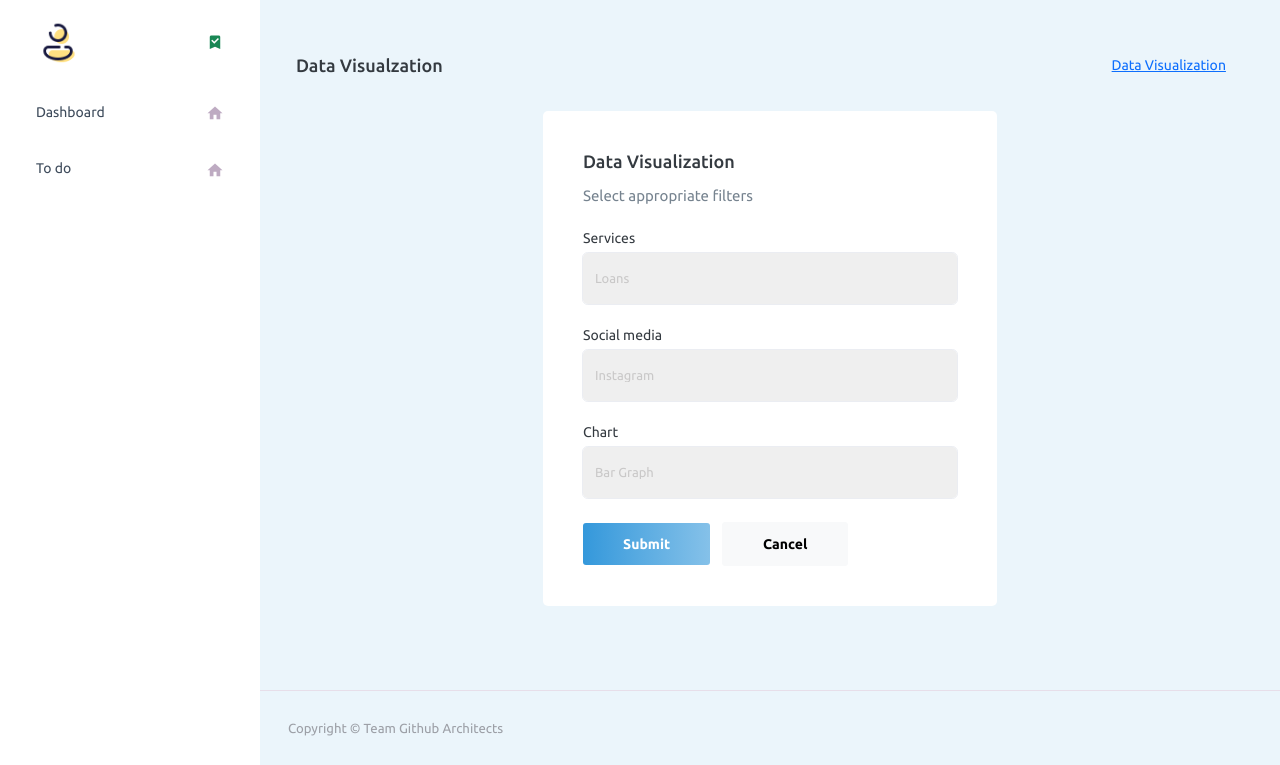
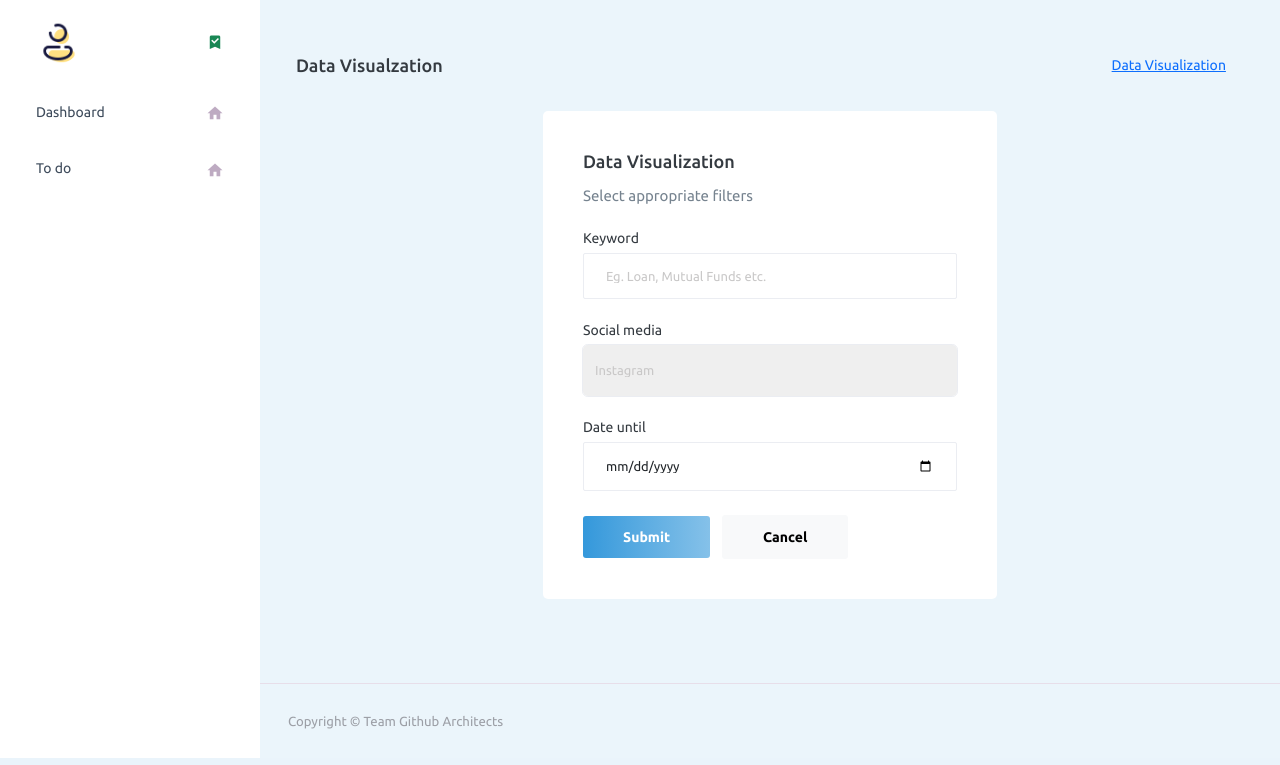
Before and after one commit to hackrx40/PS7-Github_Architects, a Django app: template CRM/templates/dataVisualization.html in a window 1280 px wide. Shown: the part 70-835 px from the top of the page. Run offline with Django 4.2, Linux system fonts and the light colour scheme; the template is opened without the code that fills it, so the values that code supplies are empty; some libraries are stand-ins or nearby versions.

Commit message:
Finalized data visualization form

```diff
--- a/CRM/templates/dataVisualization.html
+++ b/CRM/templates/dataVisualization.html
@@ -29,15 +29,9 @@ Visualize Data | CRM
                     action="{% url 'dataVisualization' %}">
                     {%csrf_token%}
                     <div class="form-group">
-                        <label for="selectService">Services</label>
-                        <select class="form-control form-control-lg" id="selectService" name="service">
-                            <option value="loan">Loans</option>
-                            <option value="insurance">Insurances</option>
-                            <option value="cards">Credit Cards</option>
-                            <option value="emi">EMI</option>
-                            <option value="investment">Investments</option>
-                            <option value="savings">Savings</option>
-                        </select>
+                        <label for="selectService">Keyword</label>
+                        <input type="text" class="form-control" id="selectService"
+                            placeholder="Eg. Loan, Mutual Funds etc." name="keyword">
                     </div>
                     <div class="form-group">
                         <label for="selectData">Social media</label>
@@ -47,11 +41,8 @@ Visualize Data | CRM
                         </select>
                     </div>
                     <div class="form-group">
-                        <label for="selectChart">Chart</label>
-                        <select class="form-control form-control-lg" id="selectChart" name="chart">
-                            <option value="bar">Bar Graph</option>
-                            <option value="pie">Pie Chart</option>
-                        </select>
+                        <label for="dateUntil">Date until</label>
+                        <input type="date" class="form-control" id="dateUntil" name="dateUntil">
                     </div>
                     <button type="submit" class="btn btn-gradient-primary me-2">Submit</button>
                     <a href="{% url 'dashboard' %}" class="btn btn-light">Cancel</a>
```
